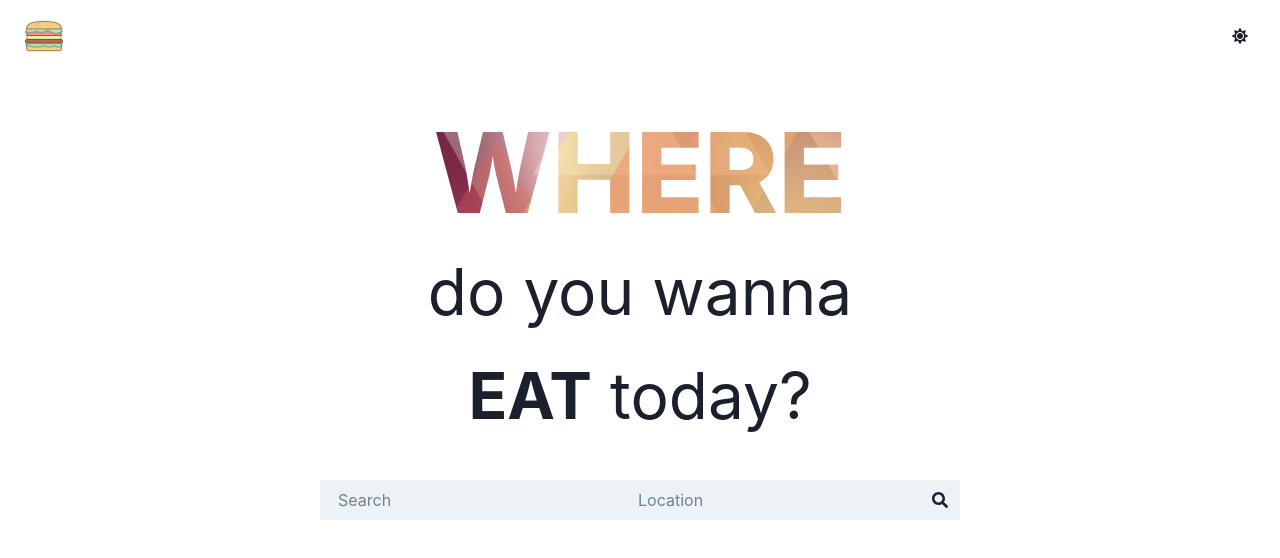
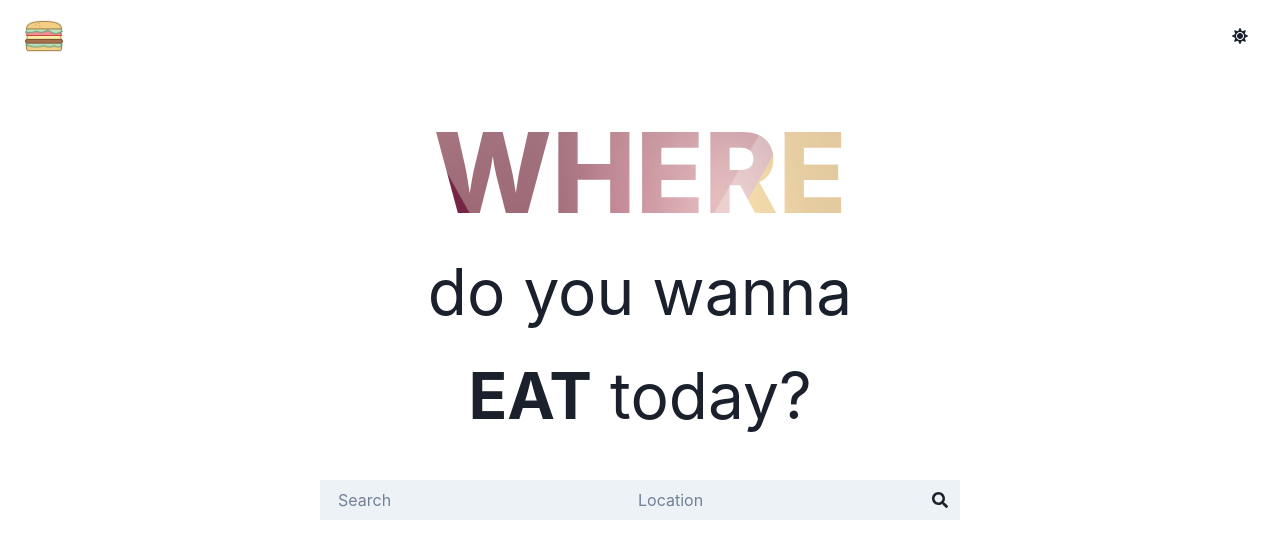
Before and after one commit to shoaibiqbal0/react-resturant-search, a React (Create React App) app: page / in a window 1280 px wide. Shown: the top 558 px of the page. Built offline with nearby package versions, Linux system fonts and the light colour scheme; no server answers.

Commit message:
Added some styling

```diff
--- a/src/components/MainText.jsx
+++ b/src/components/MainText.jsx
@@ -9,7 +9,6 @@ const MainText = () => {
     <VStack py="1em">
       <Text
         bgImage={textBg}
-        bgSize="cover"
         bgClip="text"
         fontSize={["4.5em", "6em", "7em"]}
         fontWeight="extrabold"
```
